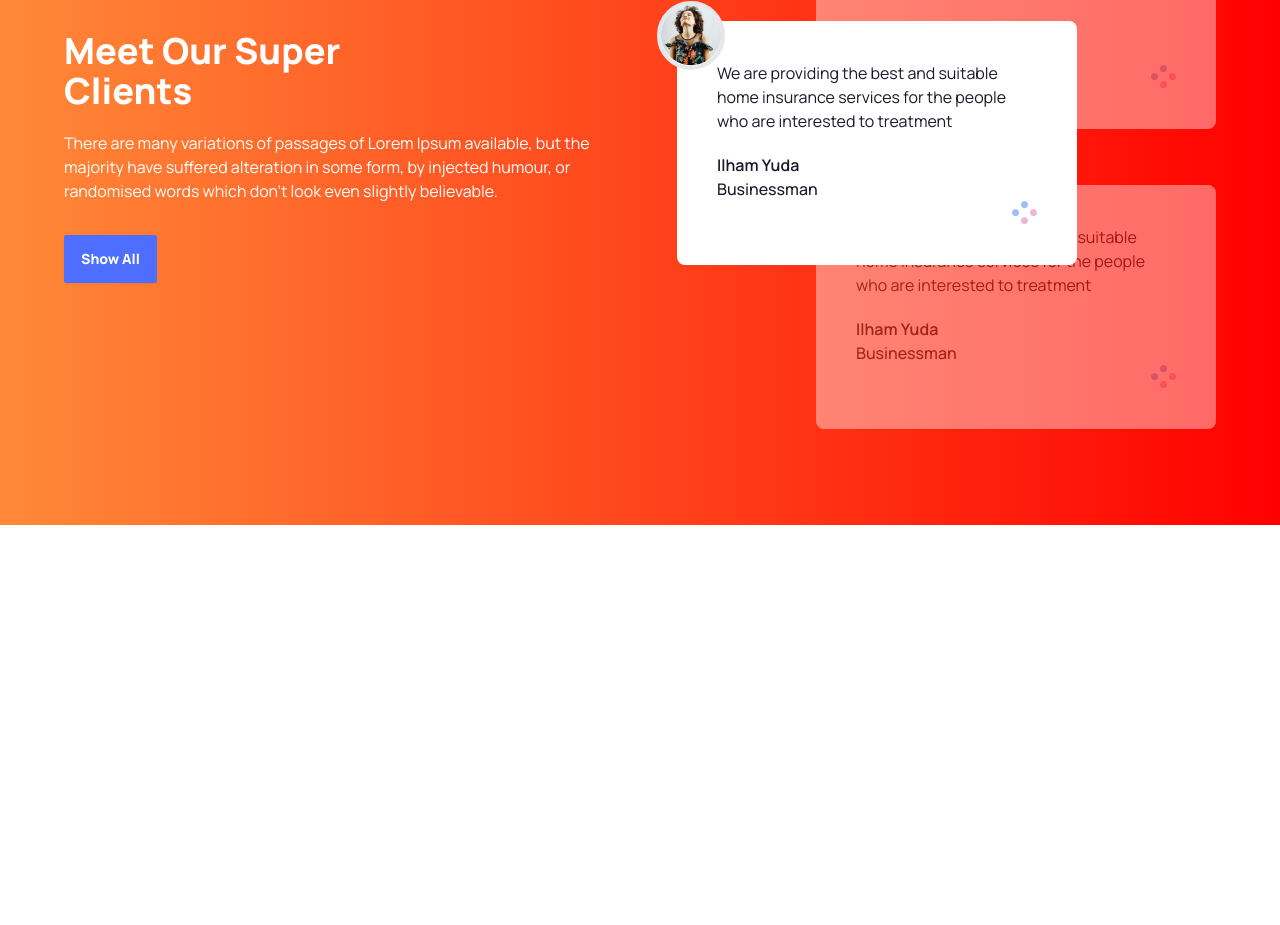
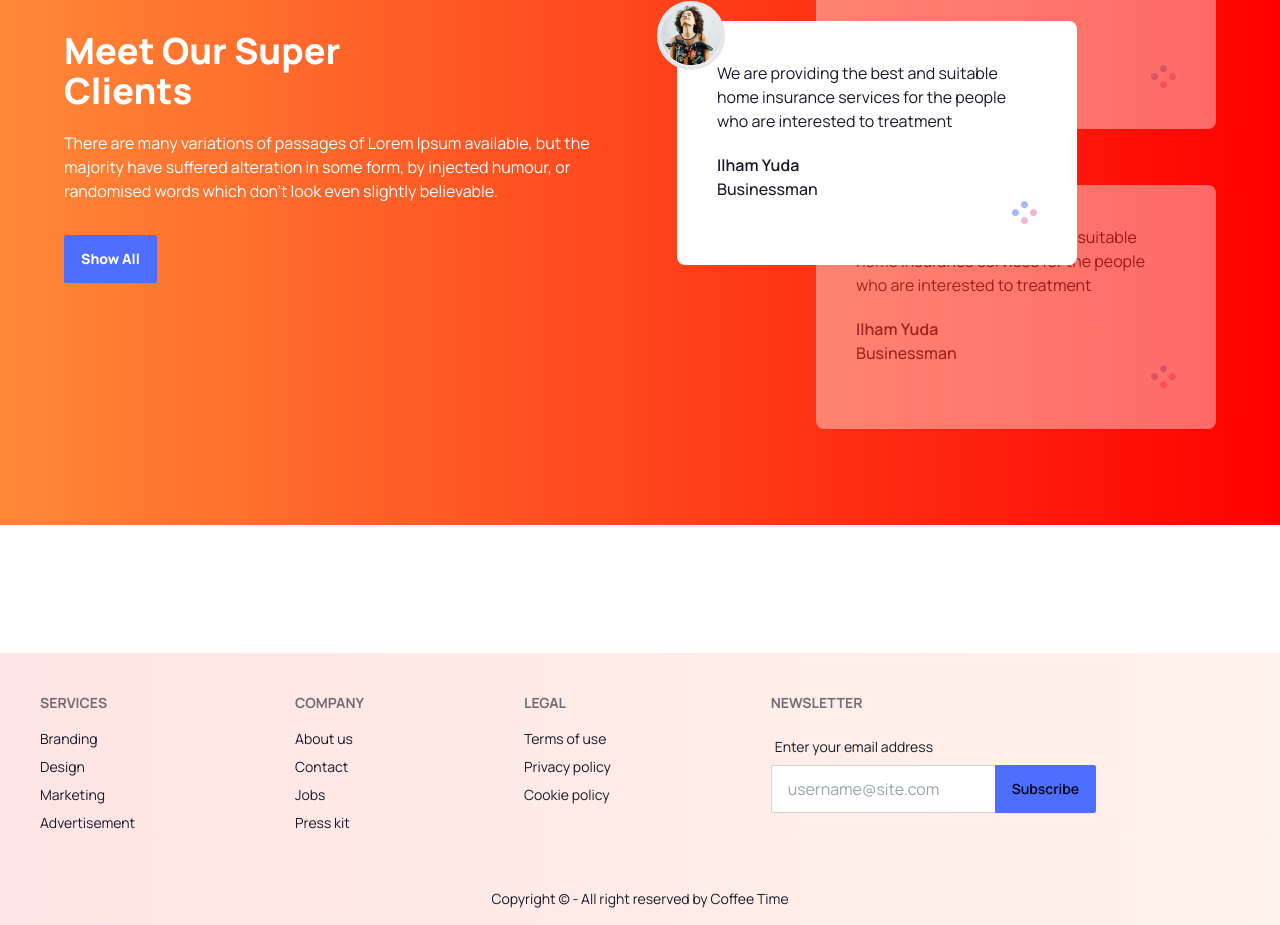
Before and after one commit to Granger-1/coffee-time, a plain HTML site: page index.html in a window 1280 px wide. Shown: the part 2211-3136 px from the top of the page. Before the commit the page ends 2736 px from the top, so only its background shows below. Drawn offline with nearby package versions, Linux system fonts and the light colour scheme.

Commit message:
added footer section

```diff
--- a/index.html
+++ b/index.html
@@ -237,10 +237,51 @@
       </div>
     </section>
 
-  </main>
+  </main >
 
-  <footer>
-
+  <footer class="mt-32">
+    <div class="footer bg-gradient-to-r from-[#FF00001A] to-[#FF89381A] text-base-content p-10" >
+      <nav>
+        <h6 class="footer-title">Services</h6>
+        <a class="link link-hover">Branding</a>
+        <a class="link link-hover">Design</a>
+        <a class="link link-hover">Marketing</a>
+        <a class="link link-hover">Advertisement</a>
+      </nav>
+      <nav>
+        <h6 class="footer-title">Company</h6>
+        <a class="link link-hover">About us</a>
+        <a class="link link-hover">Contact</a>
+        <a class="link link-hover">Jobs</a>
+        <a class="link link-hover">Press kit</a>
+      </nav>
+      <nav>
+        <h6 class="footer-title">Legal</h6>
+        <a class="link link-hover">Terms of use</a>
+        <a class="link link-hover">Privacy policy</a>
+        <a class="link link-hover">Cookie policy</a>
+      </nav>
+      <form>
+        <h6 class="footer-title">Newsletter</h6>
+        <fieldset class="form-control w-80">
+          <label class="label">
+            <span class="label-text">Enter your email address</span>
+          </label>
+          <div class="join">
+            <input
+              type="text"
+              placeholder="username@site.com"
+              class="input input-bordered join-item" />
+            <button class="btn btn-primary join-item">Subscribe</button>
+          </div>
+        </fieldset>
+      </form>
+    </div>
+    <div class="footer footer-center bg-gradient-to-r from-[#FF00001A] to-[#FF89381A] text-base-content p-4">
+      <aside>
+        <p>Copyright © - All right reserved by Coffee Time</p>
+      </aside>
+    </div>
   </footer>
 
 
```
